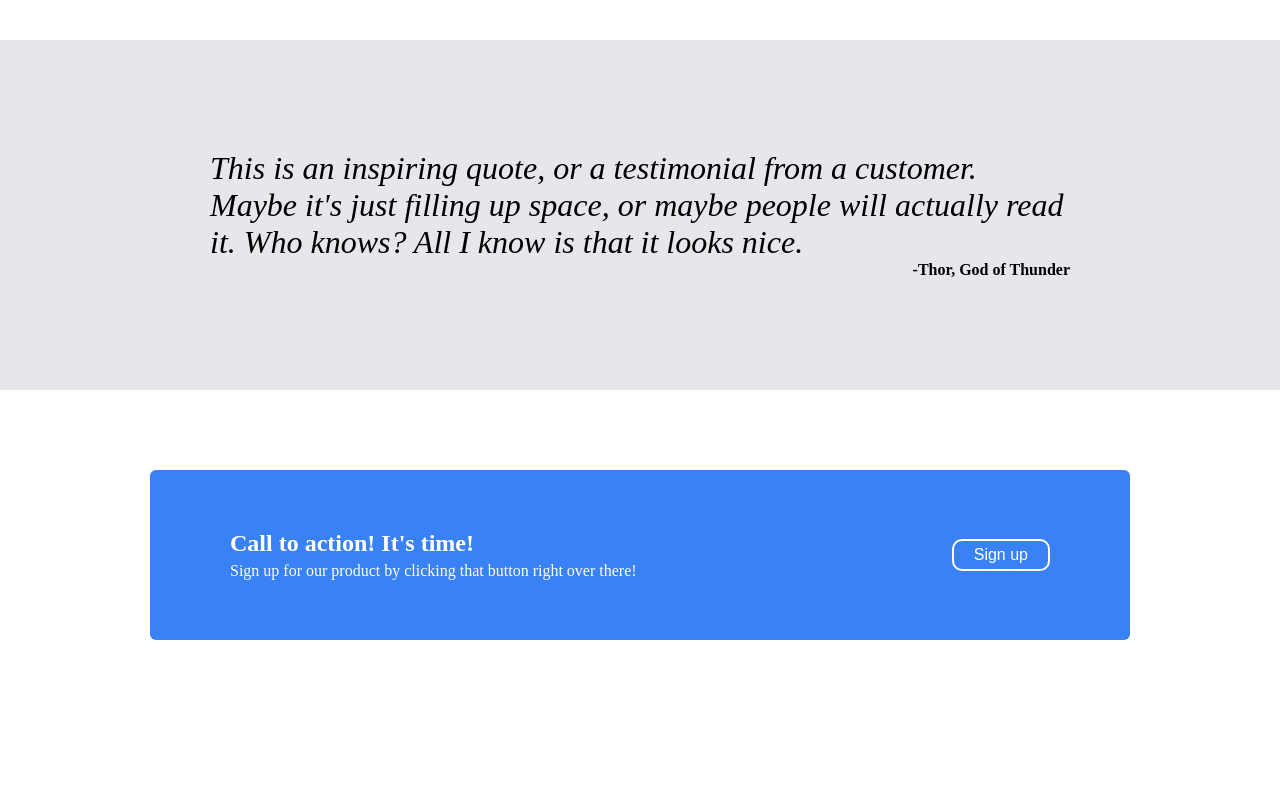
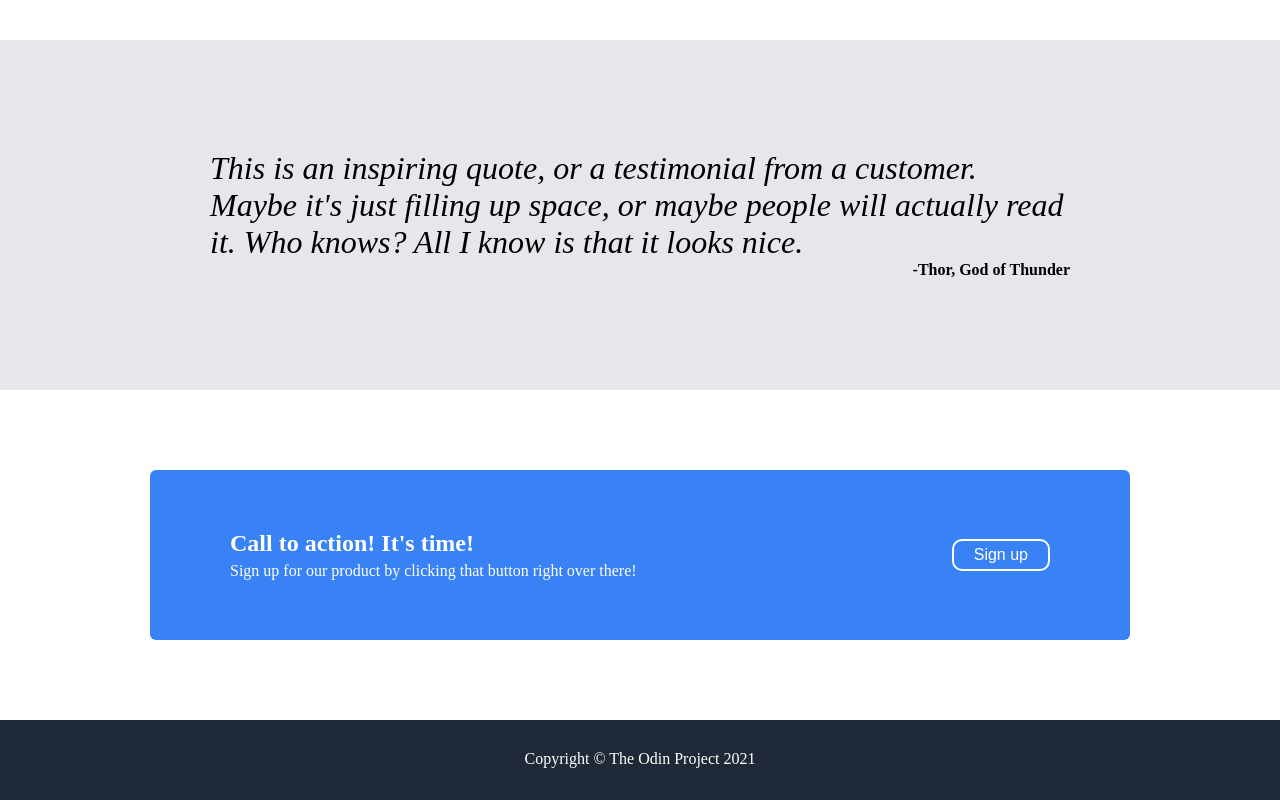
Before and after one commit to MathoVerse100/odin-landing-page, a plain HTML site: page index.html in a window 1280 px wide. Shown: the part 929-1729 px from the top of the page. Before the commit the page ends 1649 px from the top, so only its background shows below. Drawn offline with Linux system fonts and the light colour scheme.

Commit message:
Added the Odin copyright section at the bottom of the webpage

```diff
--- a/index.html
+++ b/index.html
@@ -76,5 +76,7 @@
                 </div>
             </div>
         </div>
+
+        <div class="section5">Copyright © The Odin Project 2021</div>
     </body>
 </html>
--- a/style.css
+++ b/style.css
@@ -200,3 +200,14 @@ html, body {
     font-size: 16px;
     font-weight: 500;
 }
+
+.section5 {
+    height: 80px;
+    width: auto;
+    padding: 30px;
+    box-sizing: border-box;
+
+    background-color: #1F2937;
+    color: white;
+    text-align: center;
+}
```
